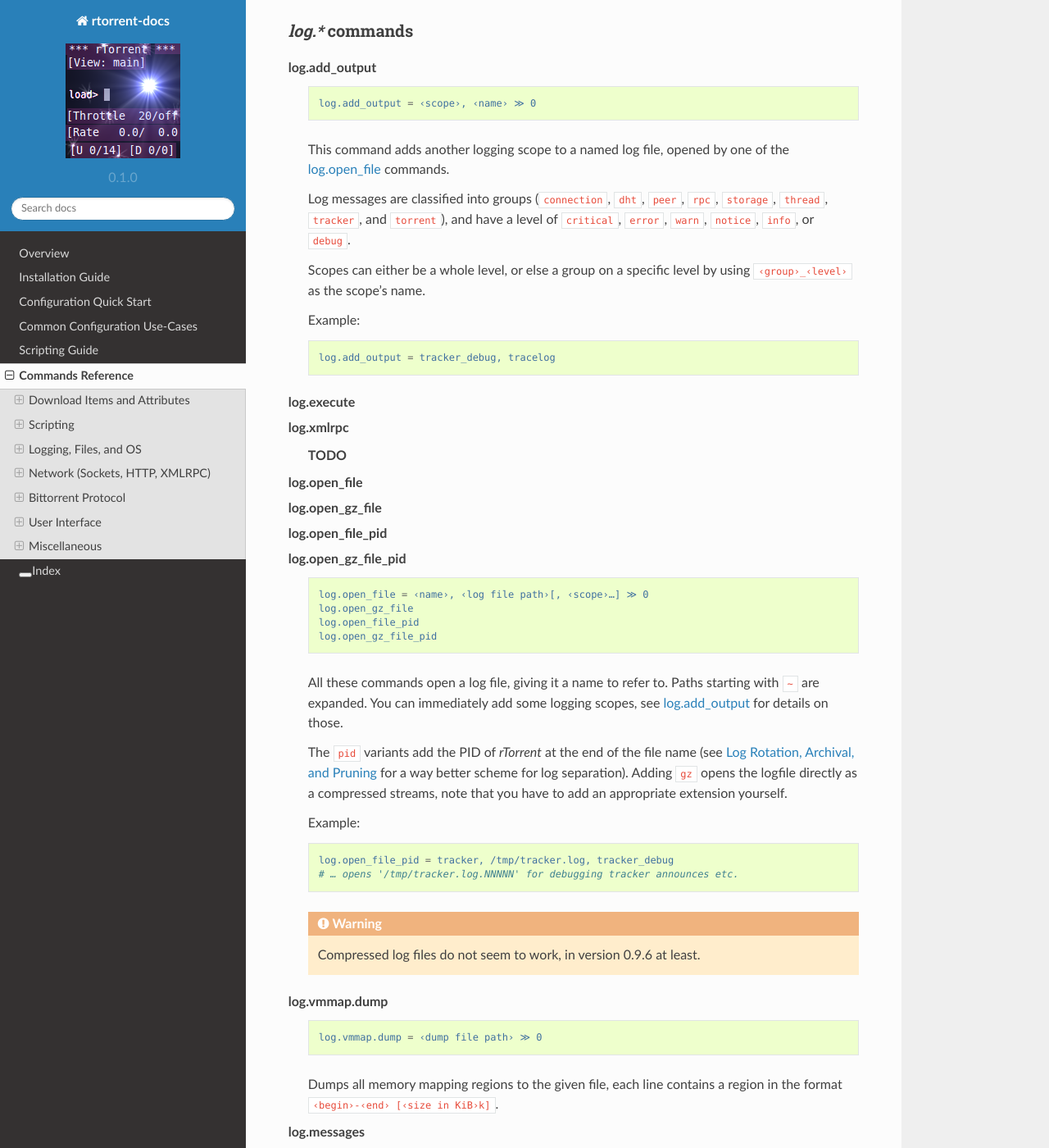
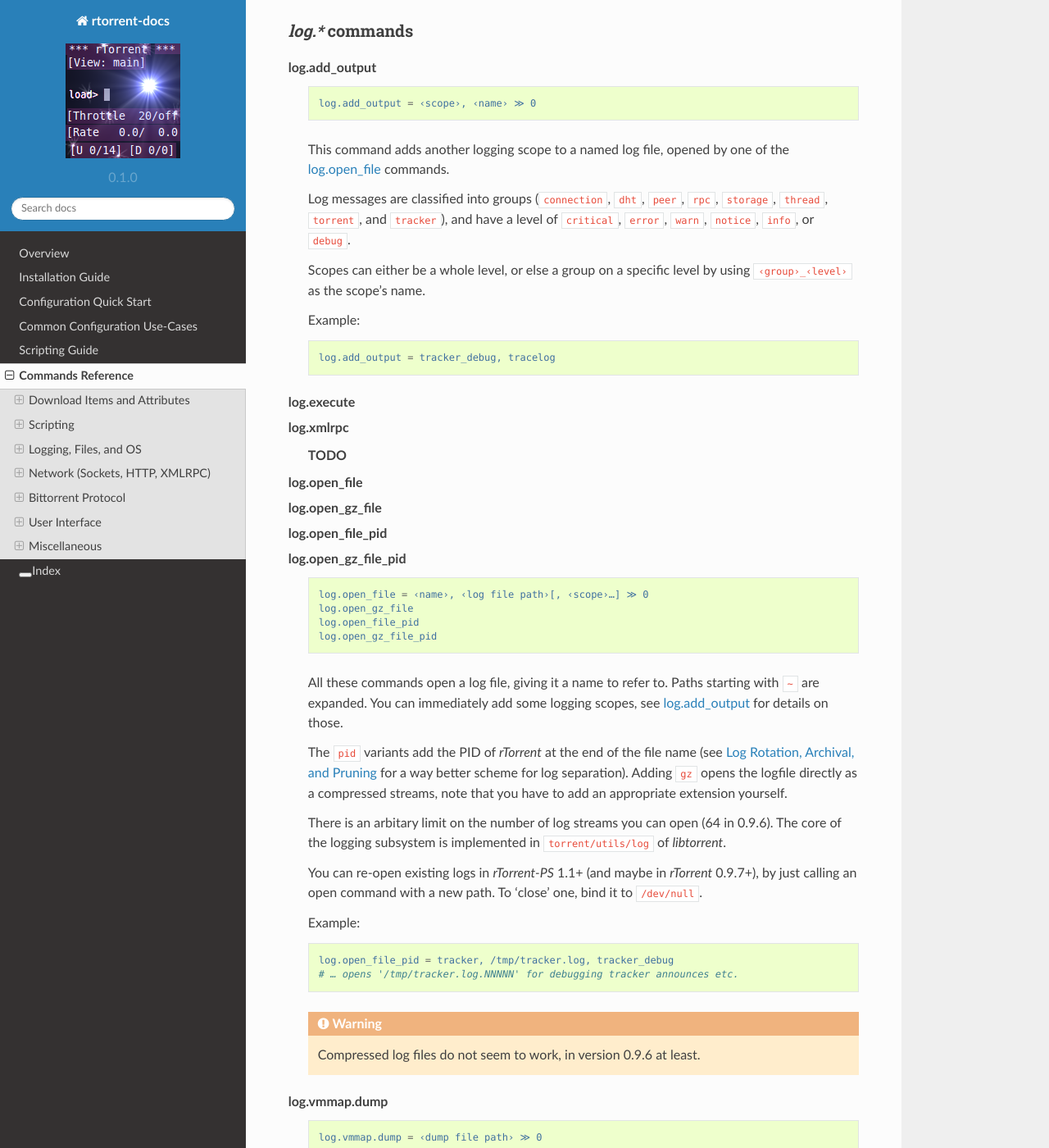
Before and after one commit to rtorrent-community/rtorrent-docs, a Sphinx documentation site: the page built from docs/cmd-ref.rst, in a window 1280 px wide and 1400 px high, scrolled down 23785 px. Shown: the whole window at 82% size. Built offline with Sphinx 7.4.7 and the Read the Docs theme 2.0.0, drawn with Linux system fonts in a browser that asks for light colours.

Commit message:
log.open_file limits, and re-open

```diff
--- a/docs/include-cmd-system.rst
+++ b/docs/include-cmd-system.rst
@@ -229,7 +229,7 @@ Commands related to the operating system and the XMLRPC API.
         opened by one of the :term:`log.open_file` commands.
 
         Log messages are classified into groups
-        (``connection``, ``dht``, ``peer``, ``rpc``, ``storage``, ``thread``, ``tracker``, and ``torrent``),
+        (``connection``, ``dht``, ``peer``, ``rpc``, ``storage``, ``thread``, ``torrent``, and ``tracker``),
         and have a level of ``critical``, ``error``, ``warn``, ``notice``, ``info``, or ``debug``.
 
         Scopes can either be a whole level,
@@ -268,6 +268,12 @@ Commands related to the operating system and the XMLRPC API.
         (see :ref:`log-rotatation` for a way better scheme for log separation).
         Adding ``gz`` opens the logfile directly as a compressed streams,
         note that you have to add an appropriate extension yourself.
+
+        There is an arbitary limit on the number of log streams you can open (64 in 0.9.6).
+        The core of the logging subsystem is implemented in ``torrent/utils/log`` of *libtorrent*.
+
+        You can re-open existing logs in *rTorrent-PS* 1.1+ (and maybe in *rTorrent* 0.9.7+),
+        by just calling an open command with a new path. To ‘close’ one, bind it to ``/dev/null``.
 
         Example:
 
```
